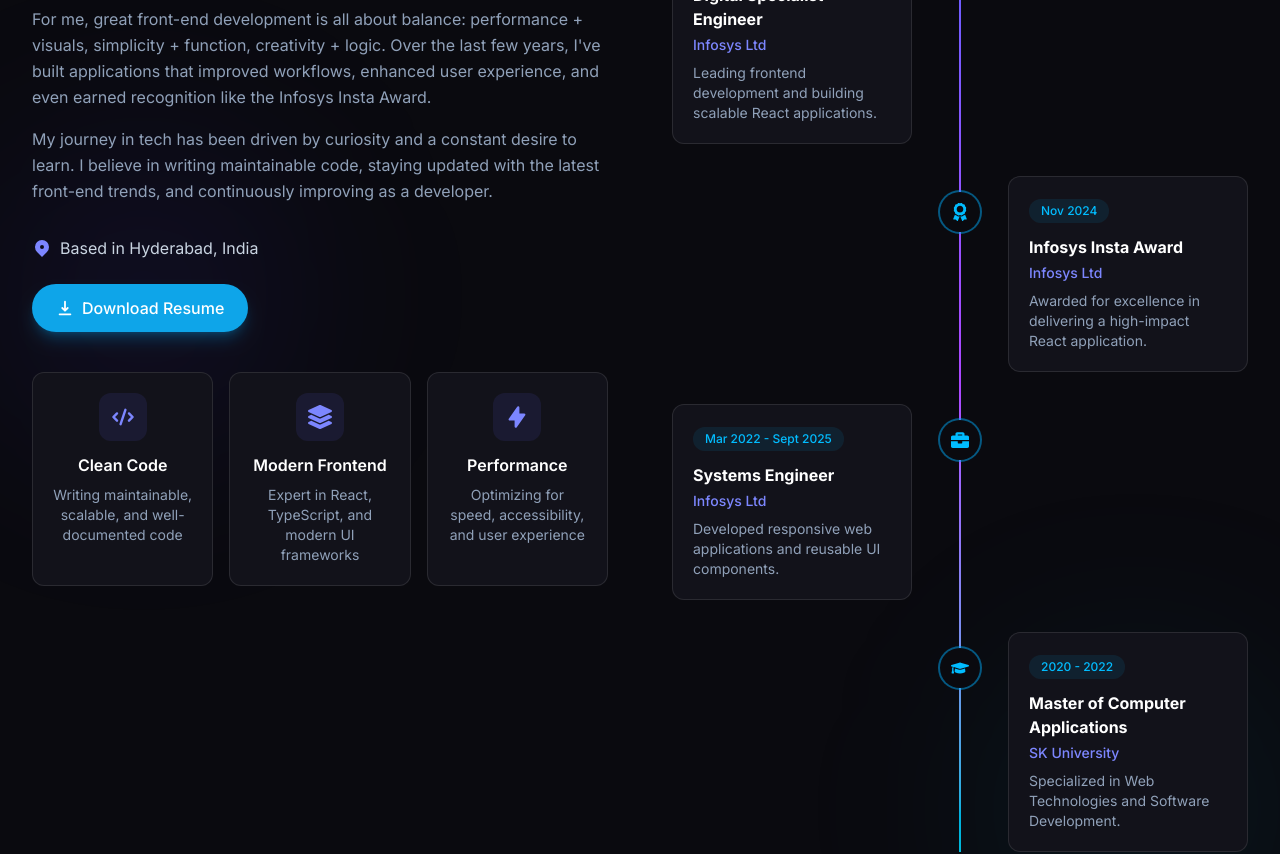
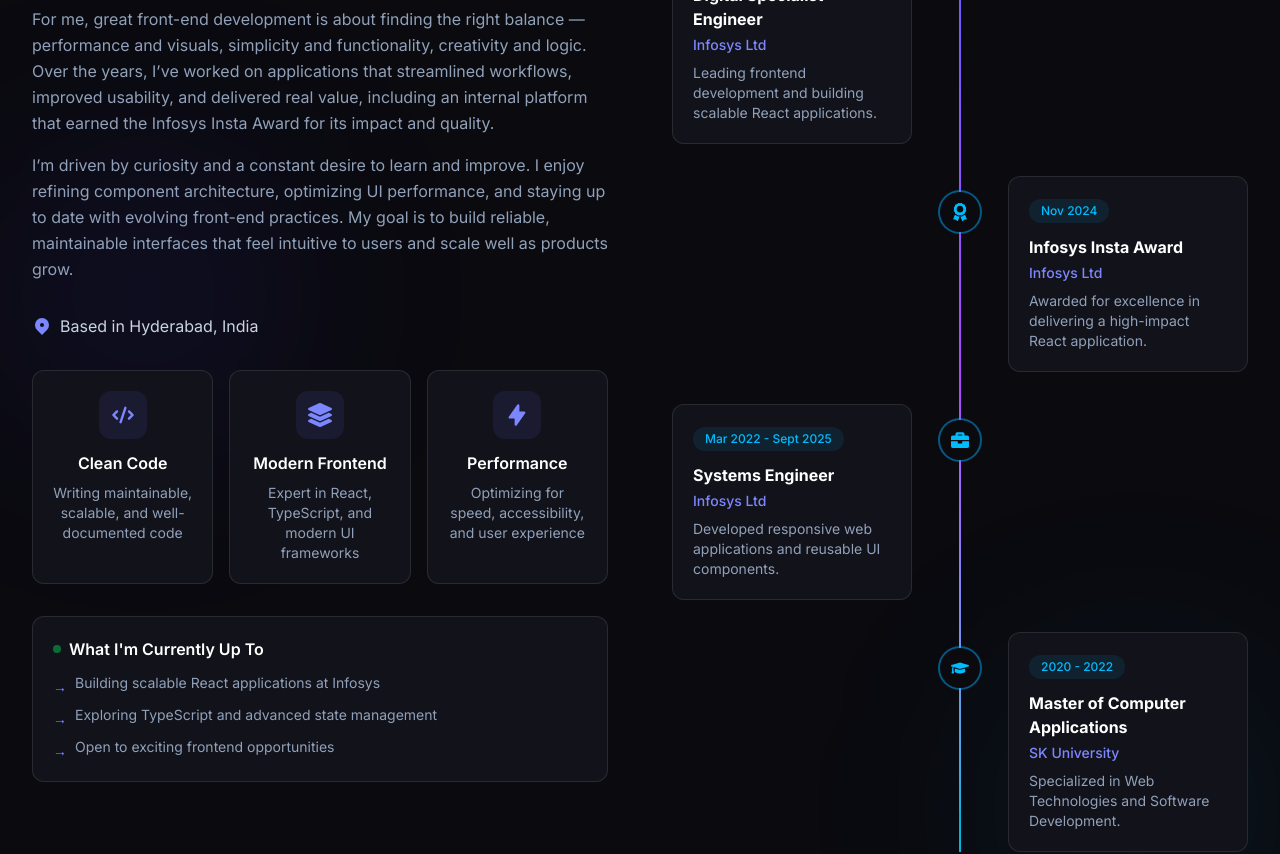
Before and after one commit to masthanvalismd/Modern-Portfolio, a React (Vite) app: page / in a window 1280 px wide. Shown: the part 1160-2014 px from the top of the page. Built offline with nearby package versions, Linux system fonts and the light colour scheme.

Commit message:
refactor(About): Update about section content

```diff
--- a/src/components/About.jsx
+++ b/src/components/About.jsx
@@ -1,10 +1,5 @@
 import { motion } from "framer-motion";
-import {
-  HiDownload,
-  HiLocationMarker,
-  HiCode,
-  HiLightningBolt,
-} from "react-icons/hi";
+import { HiLocationMarker, HiCode, HiLightningBolt } from "react-icons/hi";
 import {
   FaLayerGroup,
   FaBriefcase,
@@ -13,7 +8,6 @@ import {
   FaAward,
 } from "react-icons/fa";
 import { personalInfo, careerJourney, skillStrengths } from "../data/portfolio";
-import resume from "../assets/Mohammed_Masthan_Vali_Resume.pdf";
 import {
   fadeInUp,
   staggerContainer,
@@ -49,15 +43,6 @@ const About = () => {
       default:
         return <FaBriefcase size={18} />;
     }
-  };
-
-  const downloadResume = () => {
-    const link = document.createElement("a");
-    link.href = resume;
-    link.download = "Mohammed_Masthan_Vali_Resume.pdf";
-    document.body.appendChild(link);
-    link.click();
-    document.body.removeChild(link);
   };
 
   return (
@@ -118,53 +103,44 @@ const About = () => {
                 }`}
               >
                 Hi, I’m Mohammed Masthan Vali, a Front-End Developer based in
-                Hyderabad, India with 3.7+ years of experience building
+                Hyderabad, India, with 3.9+ years of experience building
                 responsive, intuitive, and performance-driven web applications.
                 I specialize in ReactJS, JavaScript, HTML, CSS, and modern UI
-                frameworks, with a strong focus on clean code, user experience,
-                and scalability.
+                frameworks, with a strong focus on clean code, scalability, and
+                user experience.
               </p>
               <p
                 className={`leading-relaxed ${
                   isDark ? "text-slate-400" : "text-gray-600"
                 }`}
               >
-                For me, great front-end development is all about balance:
-                performance + visuals, simplicity + function, creativity +
-                logic. Over the last few years, I've built applications that
-                improved workflows, enhanced user experience, and even earned
-                recognition like the Infosys Insta Award.
+                For me, great front-end development is about finding the right
+                balance — performance and visuals, simplicity and functionality,
+                creativity and logic. Over the years, I’ve worked on
+                applications that streamlined workflows, improved usability, and
+                delivered real value, including an internal platform that earned
+                the Infosys Insta Award for its impact and quality.
               </p>
               <p
                 className={`leading-relaxed ${
                   isDark ? "text-slate-400" : "text-gray-600"
                 }`}
               >
-                My journey in tech has been driven by curiosity and a constant
-                desire to learn. I believe in writing maintainable code, staying
-                updated with the latest front-end trends, and continuously
-                improving as a developer.
+                I’m driven by curiosity and a constant desire to learn and
+                improve. I enjoy refining component architecture, optimizing UI
+                performance, and staying up to date with evolving front-end
+                practices. My goal is to build reliable, maintainable interfaces
+                that feel intuitive to users and scale well as products grow.
               </p>
             </div>
 
             {/* Location */}
-            <div className="flex items-center gap-2 mb-6">
+            <div className="flex items-center gap-2 mb-8">
               <HiLocationMarker className="text-indigo-400" size={20} />
               <span className={isDark ? "text-slate-300" : "text-gray-700"}>
                 Based in {personalInfo.location}
               </span>
             </div>
-
-            {/* Download Resume Button */}
-            <motion.button
-              onClick={downloadResume}
-              className="inline-flex items-center gap-2 px-6 py-3 rounded-full bg-[#0ea5e9] text-white font-medium shadow-lg shadow-sky-500/25 hover:shadow-sky-500/40 transition-all mb-10"
-              whileHover={{ scale: 1.03 }}
-              whileTap={{ scale: 0.97 }}
-            >
-              <HiDownload size={18} />
-              Download Resume
-            </motion.button>
 
             {/* Skill Strengths Cards */}
             <motion.div
@@ -210,6 +186,47 @@ const About = () => {
                   </p>
                 </motion.div>
               ))}
+            </motion.div>
+
+
+            {/* What I'm Currently Up To */}
+            <motion.div
+              className={`mt-8 p-5 rounded-xl border ${
+                isDark
+                  ? "bg-[#12121a] border-white/10"
+                  : "bg-white border-gray-200 shadow-md"
+              }`}
+              initial={{ opacity: 0, y: 20 }}
+              whileInView={{ opacity: 1, y: 0 }}
+              viewport={{ once: true }}
+              transition={{ delay: 0.4 }}
+            >
+              <h4
+                className={`font-semibold mb-3 flex items-center gap-2 ${
+                  isDark ? "text-white" : "text-gray-900"
+                }`}
+              >
+                <span className="w-2 h-2 rounded-full bg-green-500 animate-pulse" />
+                What I'm Currently Up To
+              </h4>
+              <ul
+                className={`space-y-2 text-sm ${
+                  isDark ? "text-slate-400" : "text-gray-600"
+                }`}
+              >
+                <li className="flex items-start gap-2">
+                  <span className="text-indigo-400 mt-1">→</span>
+                  Building scalable React applications at Infosys
+                </li>
+                <li className="flex items-start gap-2">
+                  <span className="text-indigo-400 mt-1">→</span>
+                  Exploring TypeScript and advanced state management
+                </li>
+                <li className="flex items-start gap-2">
+                  <span className="text-indigo-400 mt-1">→</span>
+                  Open to exciting frontend opportunities
+                </li>
+              </ul>
             </motion.div>
           </motion.div>
 
```
